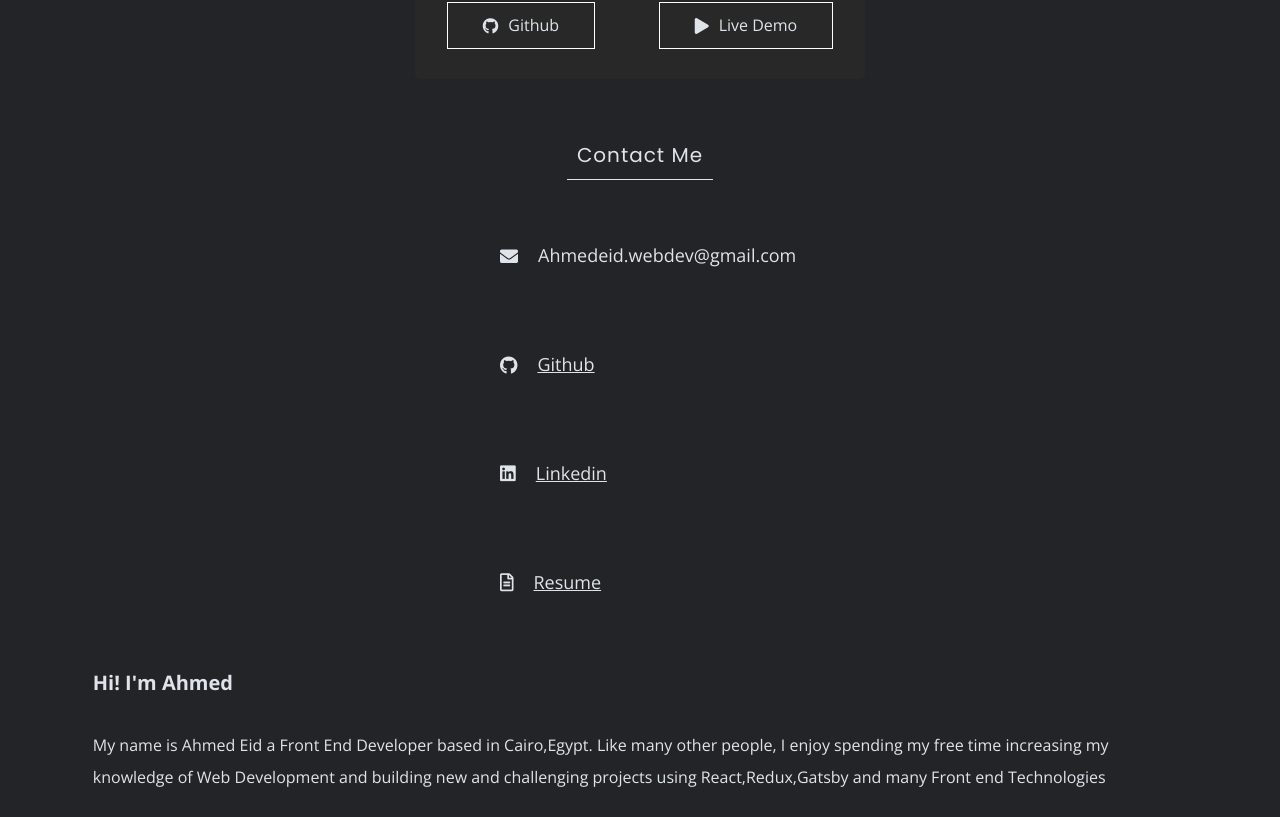
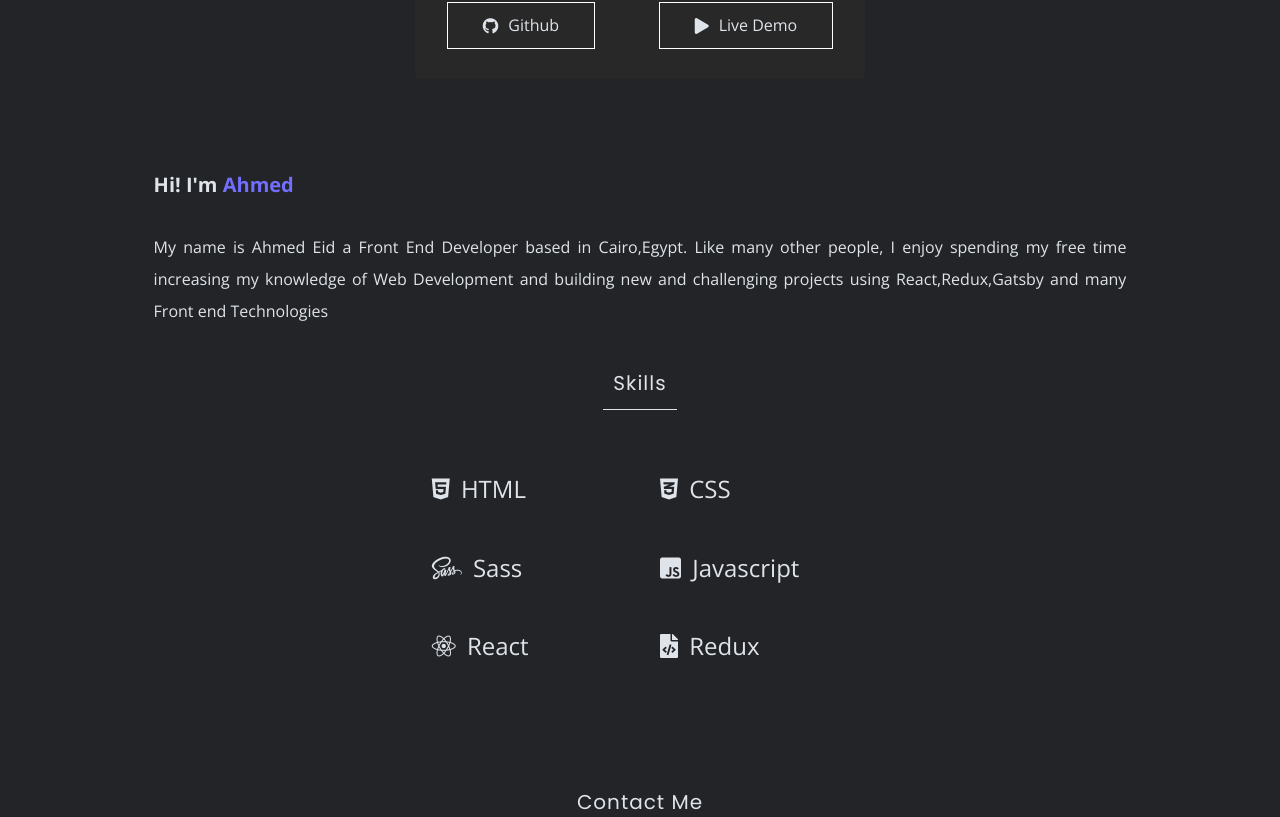
Before and after one commit to ahmed-eidd/my-portfolio, a React (Create React App) app: page / in a window 1280 px wide. Shown: the part 3083-3900 px from the top of the page. Built offline with nearby package versions, Linux system fonts and the light colour scheme.

Commit message:
same ui changes to the about section

```diff
--- a/src/components/About/About.jsx
+++ b/src/components/About/About.jsx
@@ -3,10 +3,12 @@ import classes from './About.module.css';
 
 const About = () => {
   return (
-    <section className={classes.About} id='about'>
+    <section className={classes.About} id="about">
       <div className={classes.AboutMe}>
         <div className={classes.AboutMeText}>
-          <h4>Hi! I'm Ahmed</h4>
+          <h4>
+            Hi! I'm <span>Ahmed</span>{' '}
+          </h4>
           <p>
             My name is Ahmed Eid a Front End Developer based in Cairo,Egypt.
             Like many other people, I enjoy spending my free time increasing my
@@ -35,22 +37,40 @@ const About = () => {
             <li>
               <i class="fas fa-file-code"></i> Redux
             </li>
-            <li><i class="fab fa-github"></i>
-              Github
-            </li>
           </ul>
         </div>
       </div>
       <div className={classes.ContactMe}>
         <h3>Contact Me</h3>
 
-          <ul className={classes.ContactMeList}>
-            <li className={classes.ContactMeItem}><i class="fas fa-envelope"></i><p>Ahmedeid.webdev@gmail.com</p></li>
-            <li className={classes.ContactMeItem}> <i class="fab fa-github"></i>  <a target='_blank' href="https://github.com/ahmed-eidd">Github</a></li>
-            <li className={classes.ContactMeItem}><i class="fab fa-linkedin"></i> <a target='_blank' href="https://www.linkedin.com/in/ahmed-eidd/">Linkedin</a></li>
-            <li className={classes.ContactMeItem}><i class="far fa-file-alt"></i><a target='_blank' href="https://drive.google.com/file/d/1FgqB5RtutmHzYG1VYXbArig2YzY7q6WY/view?usp=sharing">Resume</a></li>
-          </ul>
-
+        <ul className={classes.ContactMeList}>
+          <li className={classes.ContactMeItem}>
+            <i class="fas fa-envelope"></i>
+            <p>Ahmedeid.webdev@gmail.com</p>
+          </li>
+          <li className={classes.ContactMeItem}>
+            {' '}
+            <i class="fab fa-github"></i>{' '}
+            <a target="_blank" href="https://github.com/ahmed-eidd">
+              Github
+            </a>
+          </li>
+          <li className={classes.ContactMeItem}>
+            <i class="fab fa-linkedin"></i>{' '}
+            <a target="_blank" href="https://www.linkedin.com/in/ahmed-eidd/">
+              Linkedin
+            </a>
+          </li>
+          <li className={classes.ContactMeItem}>
+            <i class="far fa-file-alt"></i>
+            <a
+              target="_blank"
+              href="https://drive.google.com/file/d/1FgqB5RtutmHzYG1VYXbArig2YzY7q6WY/view?usp=sharing"
+            >
+              Resume
+            </a>
+          </li>
+        </ul>
       </div>
     </section>
   );
--- a/src/components/About/About.module.css
+++ b/src/components/About/About.module.css
@@ -7,7 +7,7 @@
 }
   @media only screen and (max-width: 1370px) {
     .About {
-      flex-direction: column-reverse !important;
+
     }
 
     .AboutMe {
@@ -17,6 +17,7 @@
     .AboutMeText {
       padding: 0 !important;
       margin: 0 auto;
+      width: 80% !important;
     }
 
     .ContactMe {
@@ -37,7 +38,7 @@
     justify-content: center;
     align-items: center;
     min-height: 100vh;
-    flex-direction: row;
+    flex-direction: column;
   }
 
   .AboutMeSkills ul li {
@@ -46,10 +47,11 @@
 
 
 .AboutMeText {
-  width: 90%;
+  width: 50%;
+  margin: 3rem auto;
+  /* padding: 0 15rem; */
+  text-align: justify;
 
-  padding: 0 15rem;
-  text-align: start;
 }
 
 .AboutMeText h4 {
@@ -57,10 +59,14 @@
   margin-bottom: 3rem;
 }
 
+.AboutMeText h4 span {
+  color: var(--color-primary);
+}
+
 .AboutMeText p {
   font-size: 1.6rem;
 
-  text-align: start;
+  /* text-align: center; */
   line-height: 2;
 }
 
@@ -85,7 +91,7 @@
 
 .AboutMeSkills ul {
   margin: 3rem auto;
-  width: 65%;
+  width: 60%;
   padding: 1rem 10rem;
   list-style: none;
   /* display: flex;
@@ -99,7 +105,7 @@
 }
 
 .AboutMeSkills li {
-  font-size: 1.8rem;
+  font-size: 2.4rem;
   padding: 3rem;
 }
 
@@ -108,7 +114,8 @@
 }
 
 .ContactMe {
-  width: 35%;
+  /* width: 35%; */
+  margin: 3rem auto;
 }
 
 .ContactMeList {
```
